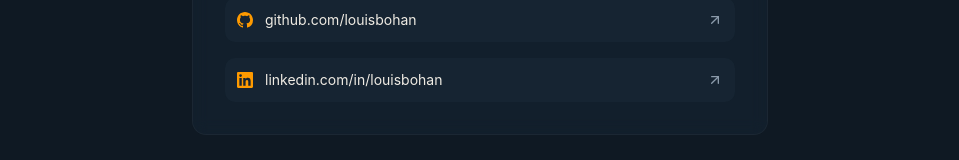
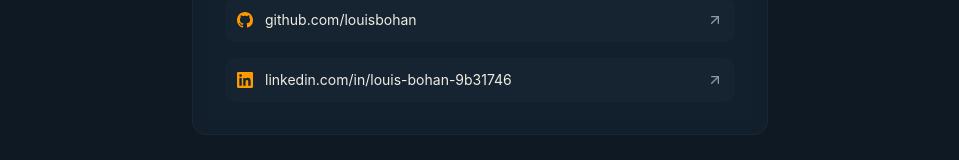
Before and after one commit to louisbohan/louisbohan.com, a Next.js app: page / in a window 1280 px wide. Shown: the part 2682-2842 px from the top of the page, without its empty margins (160-1119 px from the left). Built offline with nearby package versions, Linux system fonts and the light colour scheme.

Commit message:
fix linkedin url

```diff
--- a/src/app/page.tsx
+++ b/src/app/page.tsx
@@ -125,7 +125,7 @@
               <GitHubIcon />
             </a>
             <a
-              href="https://linkedin.com/in/louisbohan"
+              href="https://www.linkedin.com/in/louis-bohan-9b31746"
               target="_blank"
               className="w-10 h-10 rounded-full bg-muted flex items-center justify-center text-muted-foreground hover:text-foreground hover:bg-amber-500/10 transition-all"
             >
@@ -368,13 +368,13 @@
                 <ArrowUpRight className="w-4 h-4 text-muted-foreground group-hover:text-foreground transition-colors" />
               </a>
               <a
-                href="https://linkedin.com/in/louisbohan"
+                href="https://www.linkedin.com/in/louis-bohan-9b31746"
                 target="_blank"
                 className="flex items-center justify-between p-3 rounded-lg bg-muted/50 hover:bg-amber-500/5 transition-colors group"
               >
                 <span className="flex items-center gap-3 text-sm">
                   <LinkedInIcon className="w-4 h-4 text-amber-500" />
-                  <span>linkedin.com/in/louisbohan</span>
+                  <span>linkedin.com/in/louis-bohan-9b31746</span>
                 </span>
                 <ArrowUpRight className="w-4 h-4 text-muted-foreground group-hover:text-foreground transition-colors" />
               </a>
```
